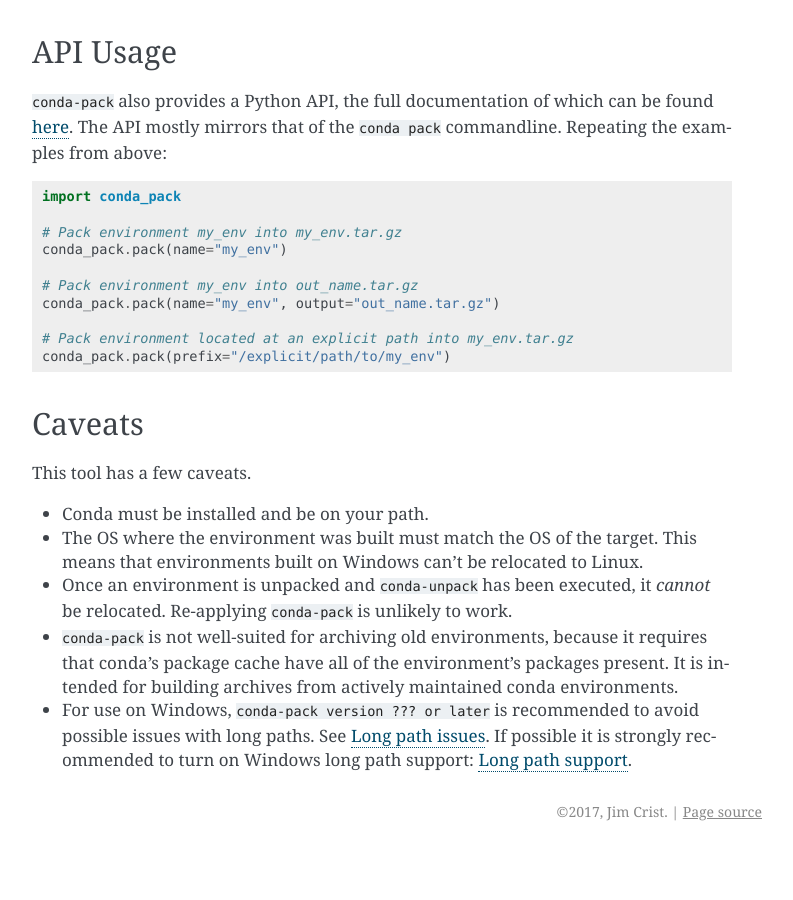
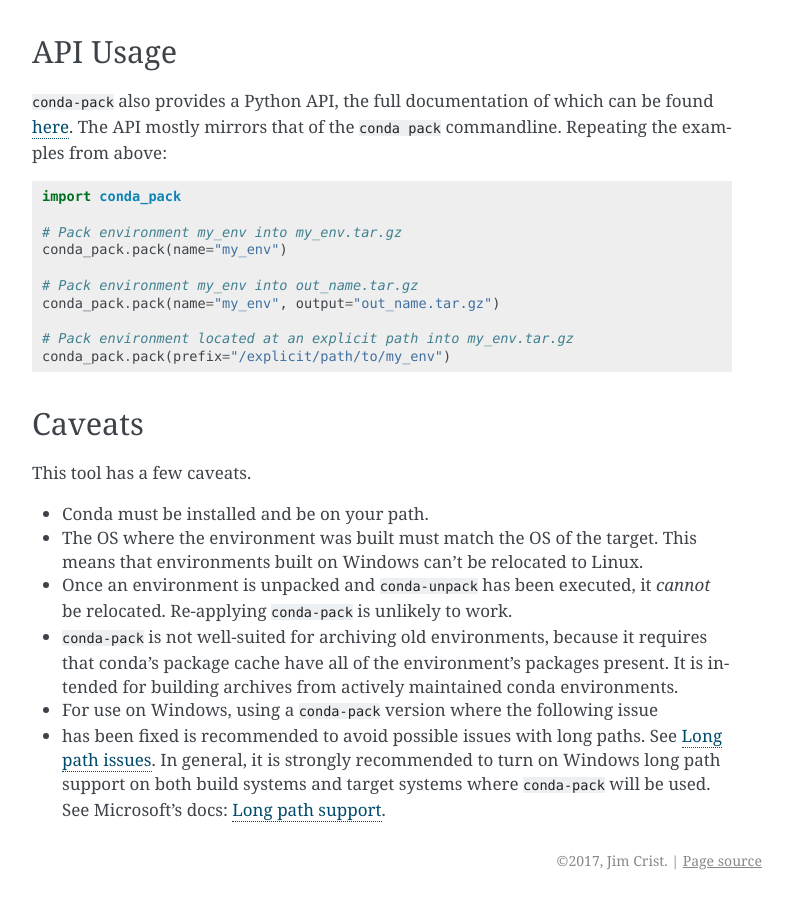
Before and after one commit to conda/conda-pack, a Sphinx documentation site: the page built from docs/source/index.rst, in a window 1280 px wide and 900 px high, scrolled down 2386 px. Shown: the whole window, without its empty margins (358-1151 px from the left). Built offline with Sphinx 7.4.7, drawn with Linux system fonts in a browser that asks for light colours; before the commit the page ends 3237 px from its top, so only the background shows below that.

Commit message:
update docs

```diff
--- a/docs/source/index.rst
+++ b/docs/source/index.rst
@@ -174,10 +174,12 @@ This tool has a few caveats.
   present. It is intended for building archives from actively maintained
   conda environments.
 
-- For use on Windows, ``conda-pack version ??? or later`` is recommended to
-  avoid possible issues with long paths. See
+- For use on Windows, using a ``conda-pack`` version where the following issue
+- has been fixed is recommended to avoid possible issues with long paths. See
   `Long path issues <https://github.com/conda/conda-pack/issues/398>`_.
-  If possible it is strongly recommended to turn on Windows long path support:
+  In general, it is strongly recommended to turn on Windows long path support
+  on both build systems and target systems where ``conda-pack`` will be used.
+  See Microsoft's docs:
   `Long path support <https://learn.microsoft.com/en-us/windows/win32/fileio/maximum-file-path-limitation?tabs=registry#enable-long-paths-in-windows-10-version-1607-and-later>`_.
 
 
```
